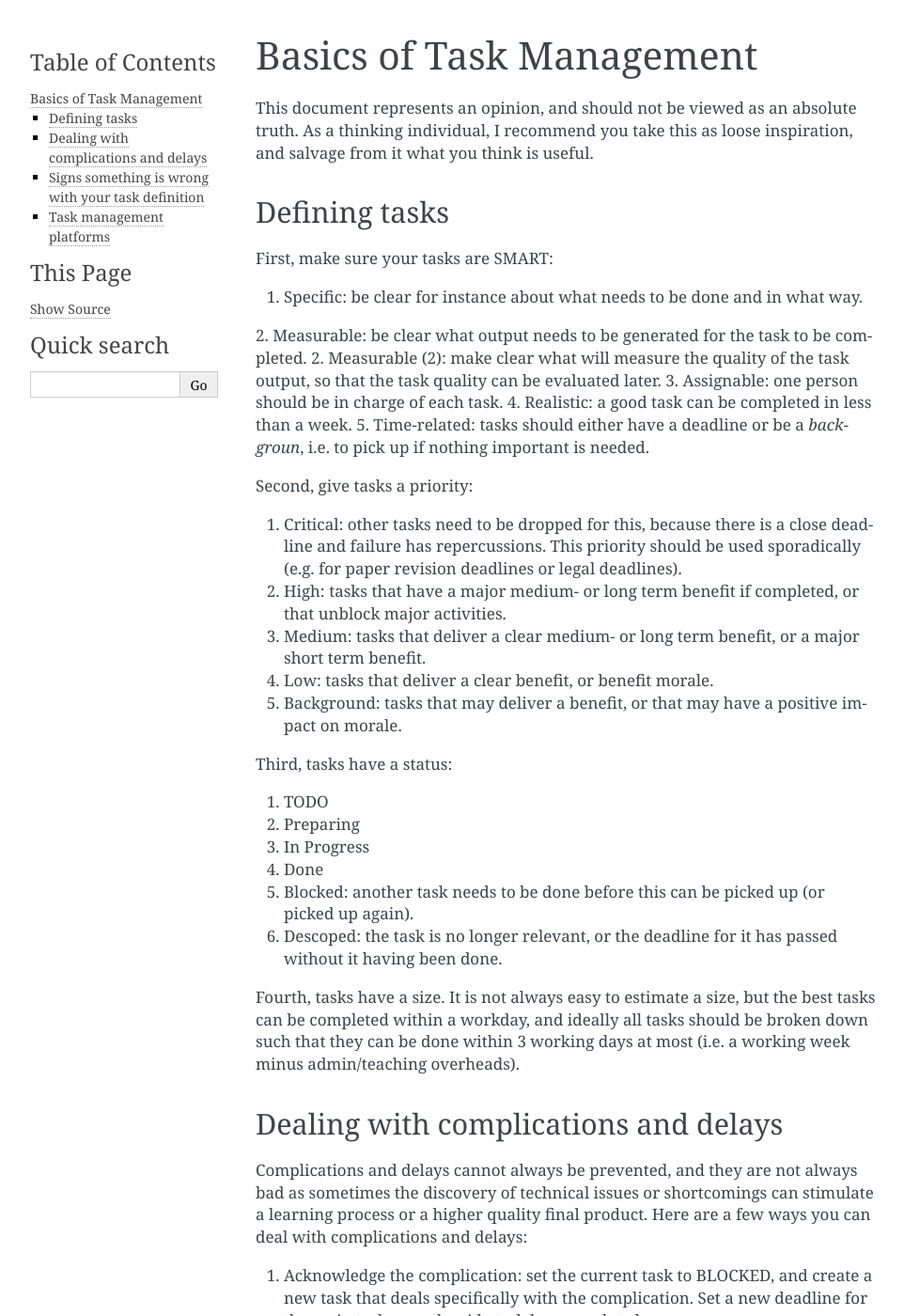
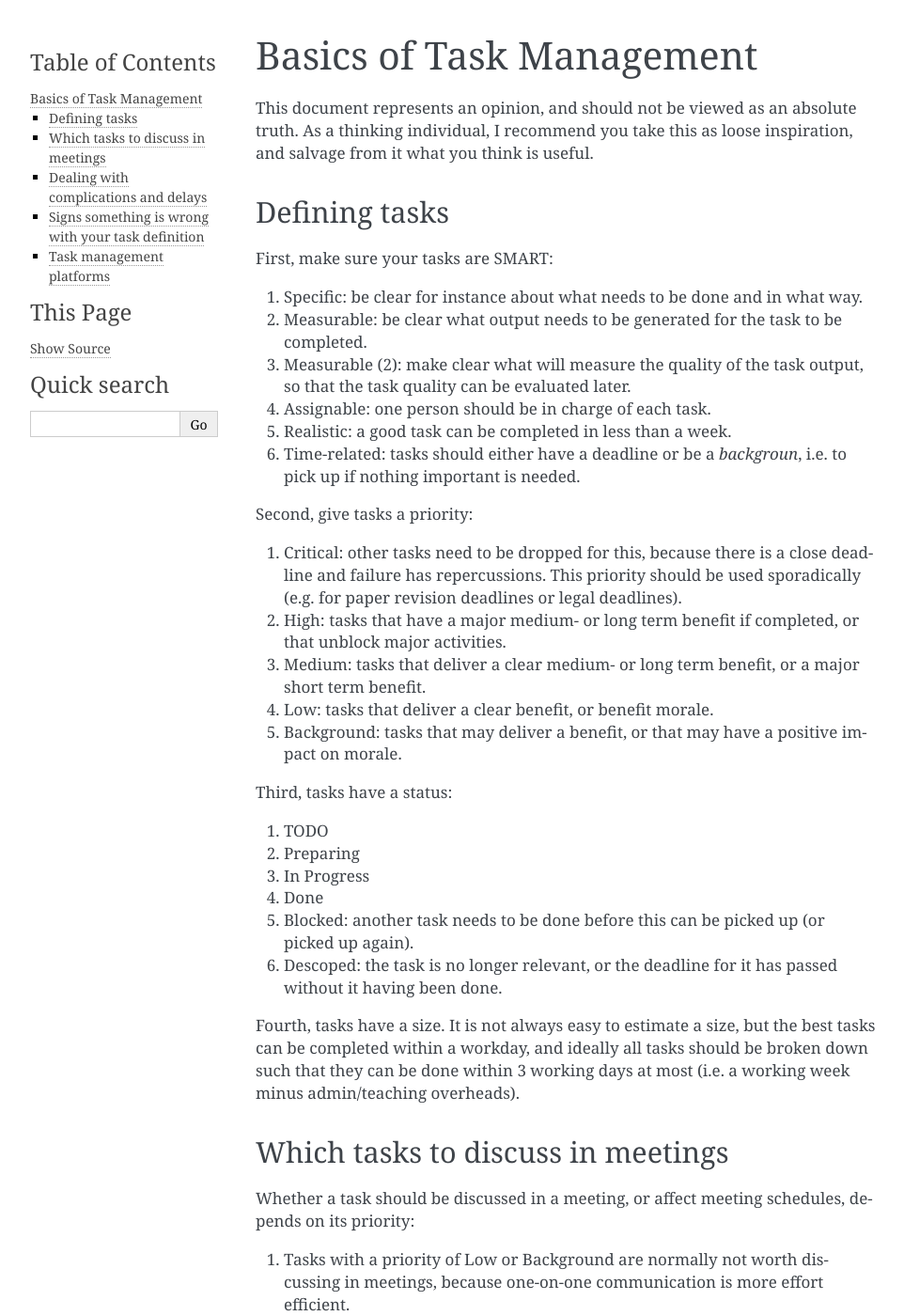
Before and after one commit to djgroen/student-resources, a Sphinx documentation site: the page built from docs/task-management.rst, in a window 1280 px wide and 1400 px high. Shown: the whole window at 94% size, without its empty margins (148-1110 px from the left). Built offline with Sphinx 7.4.7, drawn with Linux system fonts in a browser that asks for light colours; some of the changed text lies outside the part shown.

Commit message:
Update task-management.rst

```diff
--- a/docs/task-management.rst
+++ b/docs/task-management.rst
@@ -11,10 +11,10 @@
 
 1. Specific: be clear for instance about what needs to be done and in what way.
 2. Measurable: be clear what output needs to be generated for the task to be completed.
-2. Measurable (2): make clear what will measure the quality of the task output, so that the task quality can be evaluated later.
-3. Assignable: one person should be in charge of each task.
-4. Realistic: a good task can be completed in less than a week.
-5. Time-related: tasks should either have a deadline or be a *backgroun*, i.e. to pick up if nothing important is needed.
+3. Measurable (2): make clear what will measure the quality of the task output, so that the task quality can be evaluated later.
+4. Assignable: one person should be in charge of each task.
+5. Realistic: a good task can be completed in less than a week.
+6. Time-related: tasks should either have a deadline or be a *backgroun*, i.e. to pick up if nothing important is needed.
 
 Second, give tasks a priority:
 
@@ -34,6 +34,16 @@
 6. Descoped: the task is no longer relevant, or the deadline for it has passed without it having been done.
 
 Fourth, tasks have a size. It is not always easy to estimate a size, but the best tasks can be completed within a workday, and ideally all tasks should be broken down such that they can be done within 3 working days at most (i.e. a working week minus admin/teaching overheads).
+
+Which tasks to discuss in meetings
+----------------------------------
+
+Whether a task should be discussed in a meeting, or affect meeting schedules, depends on its priority:
+
+1. Tasks with a priority of Low or Background are normally not worth discussing in meetings, because one-on-one communication is more effort efficient.
+2. Tasks with a priority of High or Medium are normally worth discussing in meetings. Consider scheduling tasks with High priority to be discussed first.
+3. Tasks with a priority of Critical should always be covered in meetings. If the meeting interferes with the completion of a Critical task (e.g. due to a tight deadline), then the meeting should be cancelled.
+
 
 Dealing with complications and delays
 -------------------------------------
```
